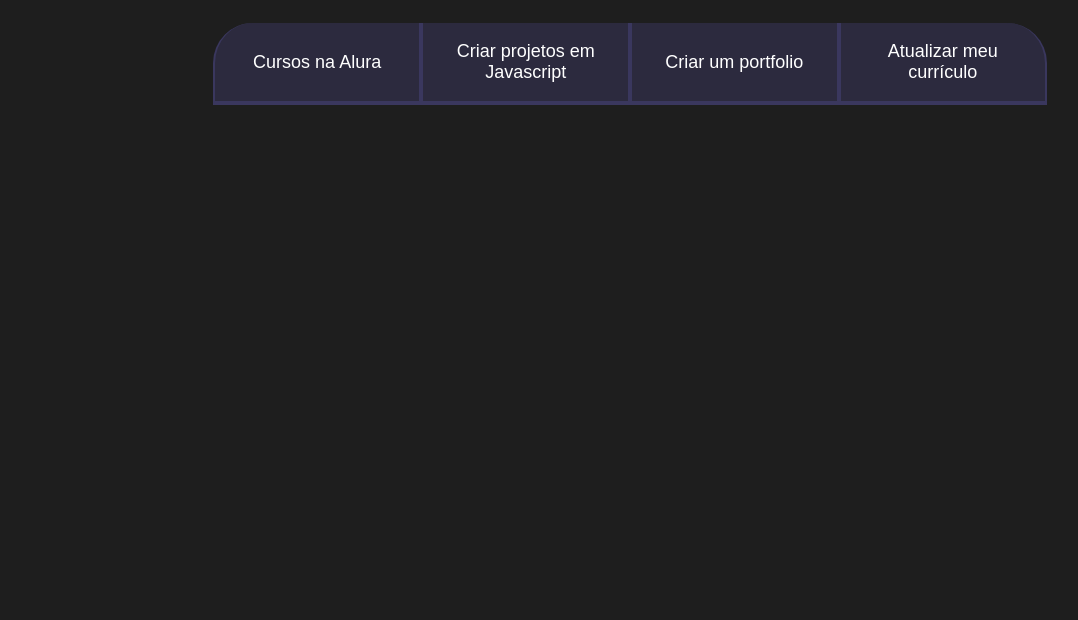
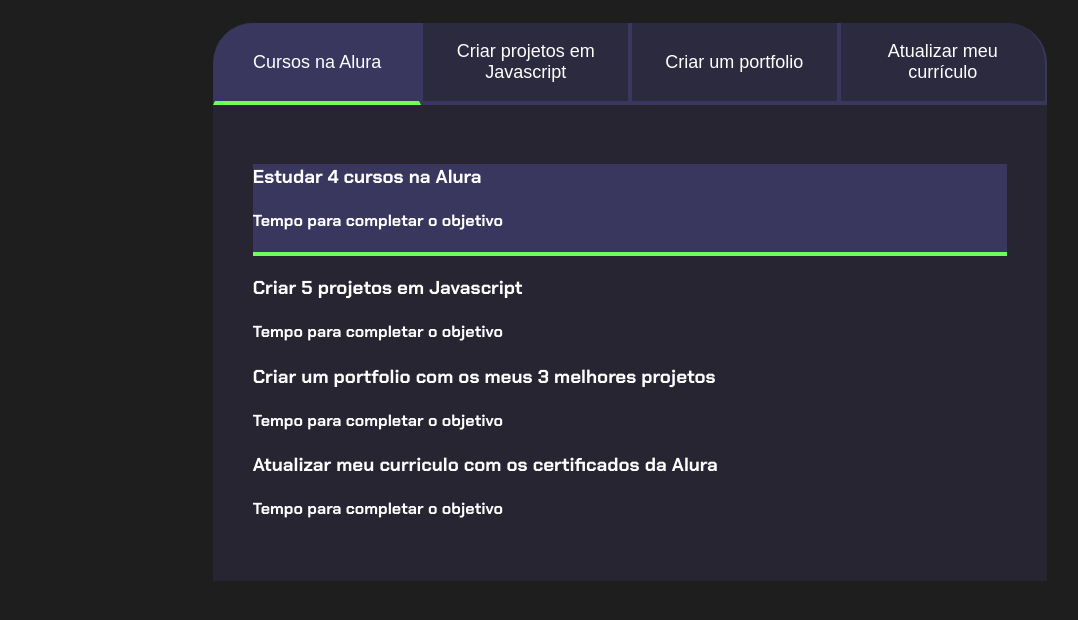
Before and after one commit to LarissaFeliciano/matematica-2-3b, a plain HTML site: page index.html in a window 1280 px wide. Shown: the part 80-700 px from the top of the page, without its empty margins (10-1088 px from the left). Drawn offline with Linux system fonts and the light colour scheme.

Commit message:
Add files via upload

```diff
--- a/index.html
+++ b/index.html
@@ -12,12 +12,32 @@
 <body>
     <section class="conteudo-principal">
         <h2 class="titulo-principal">Meus Objetivos do ano<span>_</span></h2>
-<div class="botoes">
-    <button class="botao">Cursos na Alura</button>
-    <button class="botao">Criar projetos em Javascript</button>
-    <button class="botao">Criar um portfolio</button>
-    <button class="botao">Atualizar meu currículo</button>
- </div>
+        <div class="conteudo">
+            <div class="botoes">
+                <button class="botao ativo">Cursos na Alura</button>
+                <button class="botao">Criar projetos em Javascript</button>
+                <button class="botao">Criar um portfolio</button>
+                <button class="botao">Atualizar meu currículo</button>
+            </div>
+            <div class="abas-textos">
+                <div class="aba-conteudo ativo">
+                    <h3 class="aba-conteudo-titulo-principal">Estudar 4 cursos na Alura</h3>
+                    <h4 class="aba-conteudo-titulo-secundario">Tempo para completar o objetivo</h4>
+                </div>
+                <div class="aba-conteudo">
+                    <h3 class="aba-conteudo-titulo-principal">Criar 5 projetos em Javascript</h3>
+                    <h4 class="aba-conteudo-titulo-secundario">Tempo para completar o objetivo</h4>
+                </div>
+                <div class="aba-conteudo">
+                    <h3 class="aba-conteudo-titulo-principal">Criar um portfolio com os meus 3 melhores projetos</h3>
+                    <h4 class="aba-conteudo-titulo-secundario">Tempo para completar o objetivo</h4>
+                </div>
+                <div class="aba-conteudo">
+                    <h3 class="aba-conteudo-titulo-principal">Atualizar meu curriculo com os certificados da Alura</h3>
+                    <h4 class="aba-conteudo-titulo-secundario">Tempo para completar o objetivo</h4>
+                </div>
+            </div>
+        </div>
 </section>
 <script src="main.js"></script>
 </body>
--- a/style.css
+++ b/style.css
@@ -74,3 +74,8 @@
             background-color: var(--botao-ativo);
             border-bottom: 4px solid var(--verde);
         }
+
+        .abas-textos{
+            background-color: var(--texto-fundo);
+            padding: 40px;
+                }
```
